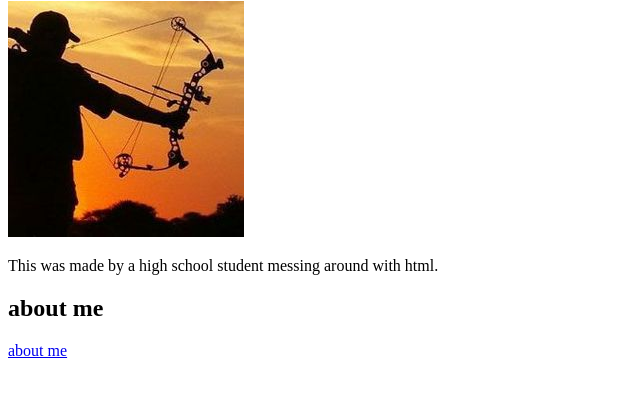
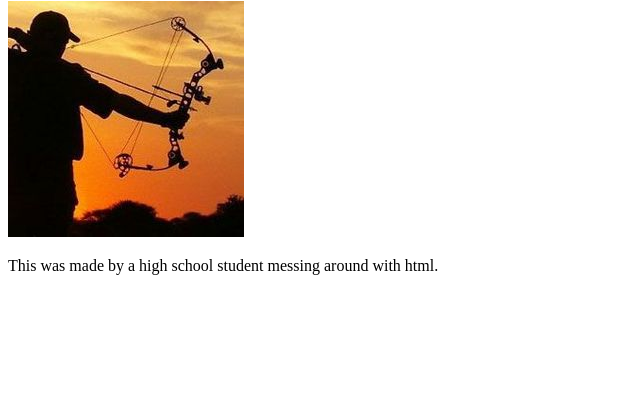
Before and after one commit to thearcher/thearcher.github.io, a plain HTML site: page home page/home_page_index.html in a window 1280 px wide. Shown: the part 181-578 px from the top of the page, without its empty margins (0-640 px from the left). Drawn offline with Linux system fonts and the light colour scheme; files whose address does not match are found by name.

Commit message:
removed h2

```diff
--- a/home page/home_page_index.html
+++ b/home page/home_page_index.html
@@ -21,12 +21,10 @@
 </li>
 </ul>
 </nav>
+
 <h1>home page</h1>
 <img src="archery-silhouette.jpg"alt="a nice silhouette of an archer in full draw">
 <p>This was made by a high school student messing around with html.</P>
-
-<h2>about me</h2>
-<p><a href=/about_me>about me</a></p>
 
 
 </body>
```
